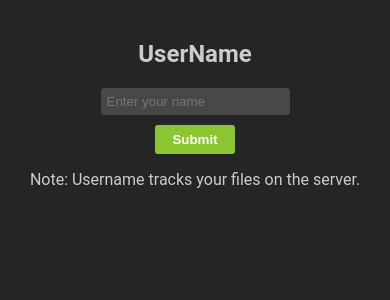
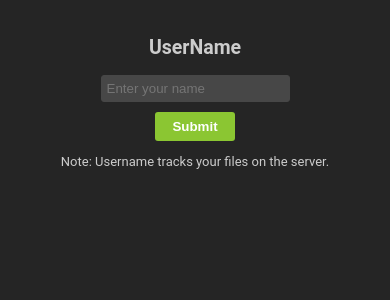
Before and after one commit to ArabianCoconut/BioFlask, a Flask app: page / in a window 390 px wide. Shown: the part 109-409 px from the top of the page. Run offline with Flask 3, Linux system fonts and the light colour scheme.

Commit message:
Update style.css
font fixes for mobile version.

Signed-off-by: ArabianCoconut <16560968+ArabianCoconut@users.noreply.github.com>

```diff
--- a/src/Flask/static/style.css
+++ b/src/Flask/static/style.css
@@ -210,6 +210,7 @@ option:checked {
   justify-content: center;
   margin-top: 5px;
   text-align: center;
+  font-size: small !important;
 }
 
 .mode {
```
